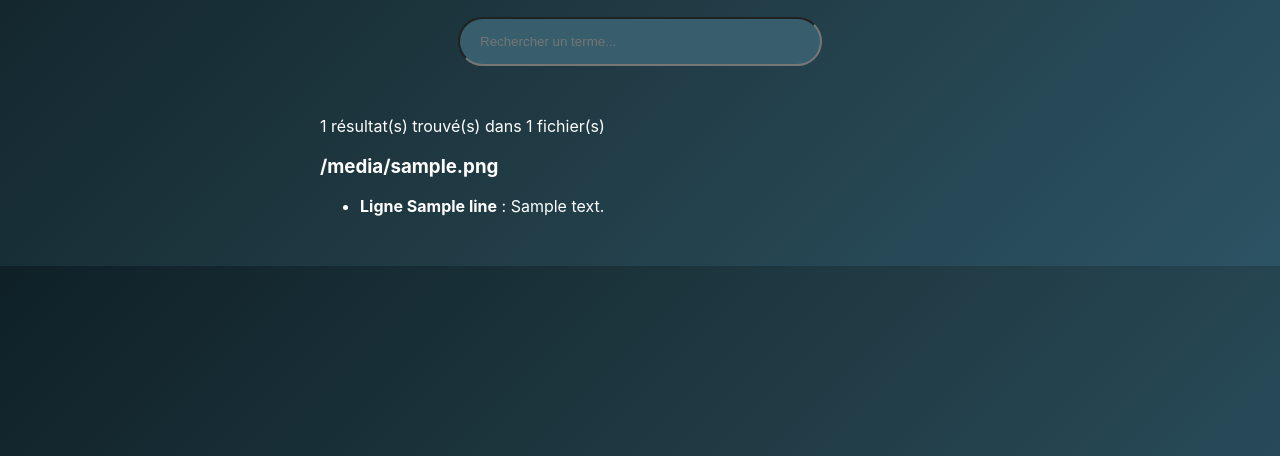
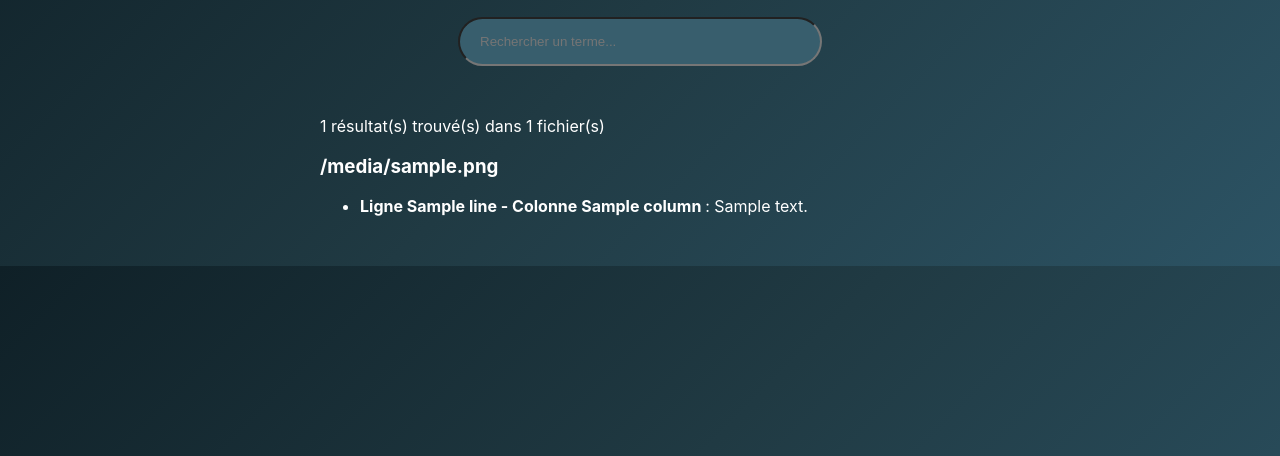
Before and after one commit to bennvk/IUT-SAE32, a Flask app: template templates/index.html in a window 1280 px wide. Shown: the part 238-694 px from the top of the page. Run offline with Flask 3, Linux system fonts and the light colour scheme; the template is opened without the code that fills it: most values are stand-ins (such as "Sample title", 1, 10 or a date in 2020).

Commit message:
correctif page web pour excel

```diff
--- a/templates/index.html
+++ b/templates/index.html
@@ -27,8 +27,13 @@
                         <ul>
                             {% for match in matches %}
                                 <li>
-                                    <strong>Ligne {{ match.line }}</strong> :
-                                    {{ match.content }}
+                                    <strong>
+                                        Ligne {{ match.line }}
+                                        {% if match.column is defined %}
+                                            - Colonne {{ match.column }}
+                                        {% endif %}
+                                    </strong>
+                                    : {{ match.content }}
                                 </li>
                            {% endfor %}
                         </ul>
```
